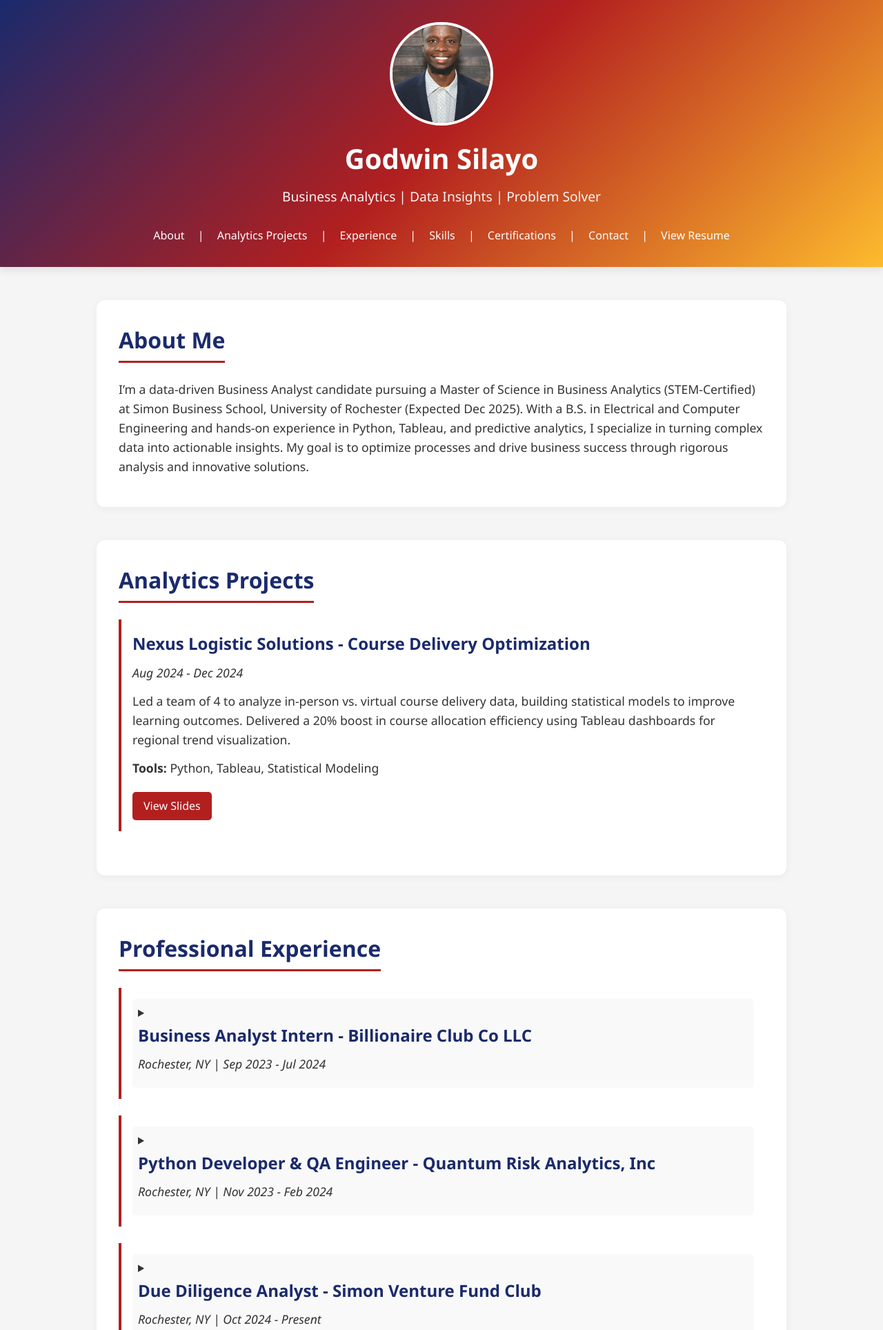
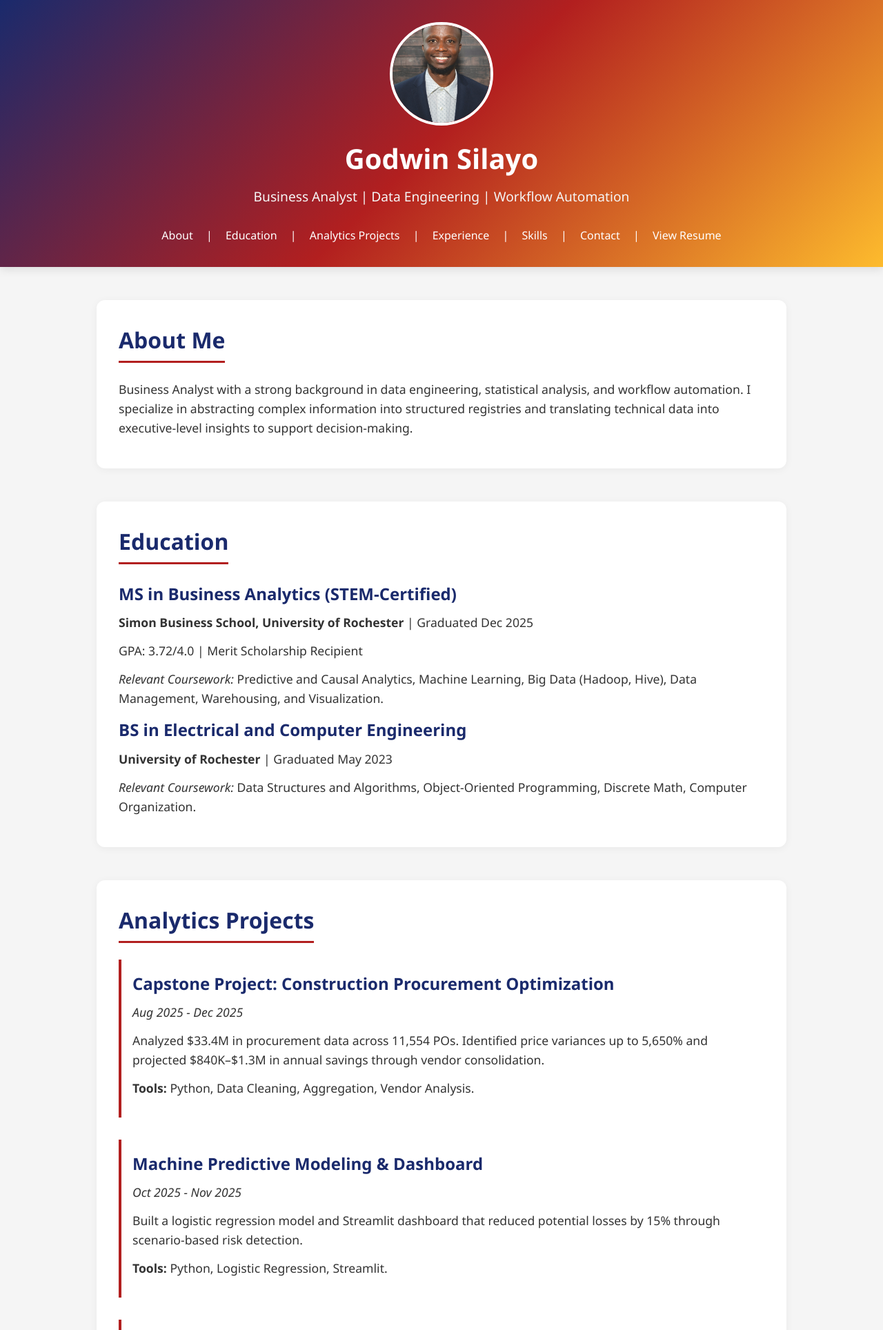
Before and after one commit to godwin15/myportfolio, a Flask app: page / in a window 1280 px wide. Shown: the top 1928 px of the page at 69% size. Run offline with Flask 3, Linux system fonts and the light colour scheme.

Commit message:
updated now

```diff
--- a/app.py
+++ b/app.py
@@ -32,7 +32,7 @@ def home():
 
 @app.route('/resume')
 def view_resume():
-    return send_file('static/resume.pdf', as_attachment=False)
+    return send_file('static/GodwinSilayo_Data.pdf', as_attachment=False)
 
 @app.route('/project/<filename>')
 def download_project(filename):
--- a/templates/index.html
+++ b/templates/index.html
@@ -3,7 +3,7 @@
 <head>
     <meta charset="UTF-8">
     <meta name="viewport" content="width=device-width, initial-scale=1.0">
-    <title>Godwin Silayo</title>
+    <title>Godwin Silayo | Business Analyst</title>
     <link rel="stylesheet" href="{{ url_for('static', filename='css/style.css') }}">
     <link rel="icon" type="image/x-icon" href="{{ url_for('static', filename='favicon.ico') }}">
 </head>
@@ -14,14 +14,14 @@
                 <img src="{{ url_for('static', filename='img/profile.jpg') }}" alt="Godwin Justin Silayo" class="profile-img" id="current-profile-img">
             </div>
             <h1>Godwin Silayo</h1>
-            <p class="tagline">Business Analytics | Data Insights | Problem Solver</p>
+            <p class="tagline">Business Analyst | Data Engineering | Workflow Automation</p>
         </div>
         <nav>
             <a href="#about">About</a> |
+            <a href="#education">Education</a> |
             <a href="#projects">Analytics Projects</a> |
             <a href="#experience">Experience</a> |
             <a href="#skills">Skills</a> |
-            <a href="#certificates">Certifications</a> |
             <a href="#contact">Contact</a> |
             <a href="/resume" target="_blank">View Resume</a>
         </nav>
@@ -30,53 +30,79 @@
     <section id="about">
         <h2>About Me</h2>
         <p>
-            I’m a data-driven Business Analyst candidate pursuing a Master of Science in Business Analytics (STEM-Certified) at Simon Business School, University of Rochester (Expected Dec 2025). With a B.S. in Electrical and Computer Engineering and hands-on experience in Python, Tableau, and predictive analytics, I specialize in turning complex data into actionable insights. My goal is to optimize processes and drive business success through rigorous analysis and innovative solutions.
+            Business Analyst with a strong background in data engineering, statistical analysis, and workflow automation.
+            I specialize in abstracting complex information into structured registries and translating technical data into executive-level insights to support decision-making.
         </p>
+    </section>
+
+    <section id="education">
+        <h2>Education</h2>
+        <div class="education-item">
+            <h3>MS in Business Analytics (STEM-Certified)</h3>
+            <p><strong>Simon Business School, University of Rochester</strong> | Graduated Dec 2025</p>
+            <p>GPA: 3.72/4.0 | Merit Scholarship Recipient</p>
+            <p><em>Relevant Coursework:</em> Predictive and Causal Analytics, Machine Learning, Big Data (Hadoop, Hive), Data Management, Warehousing, and Visualization.</p>
+        </div>
+        <div class="education-item">
+            <h3>BS in Electrical and Computer Engineering</h3>
+            <p><strong>University of Rochester</strong> | Graduated May 2023</p>
+            <p><em>Relevant Coursework:</em> Data Structures and Algorithms, Object-Oriented Programming, Discrete Math, Computer Organization.</p>
+        </div>
     </section>
 
     <section id="projects">
         <h2>Analytics Projects</h2>
-        {% for project in projects %}
+
         <div class="project-item">
-            <h3>{{ project.title }}</h3>
-            <p><em>{{ project.date }}</em></p>
-            <p>{{ project.description }}</p>
-            <p><strong>Tools:</strong> {{ project.tools }}</p>
-            <a href="{{ url_for('download_project', filename=project.file) }}" target="_blank" class="project-link">View Slides</a>
+            <h3>Capstone Project: Construction Procurement Optimization</h3>
+            <p><em>Aug 2025 - Dec 2025</em></p>
+            <p>Analyzed $33.4M in procurement data across 11,554 POs. Identified price variances up to 5,650% and projected $840K–$1.3M in annual savings through vendor consolidation.</p>
+            <p><strong>Tools:</strong> Python, Data Cleaning, Aggregation, Vendor Analysis.</p>
         </div>
-        {% endfor %}
+
+        <div class="project-item">
+            <h3>Machine Predictive Modeling & Dashboard</h3>
+            <p><em>Oct 2025 - Nov 2025</em></p>
+            <p>Built a logistic regression model and Streamlit dashboard that reduced potential losses by 15% through scenario-based risk detection.</p>
+            <p><strong>Tools:</strong> Python, Logistic Regression, Streamlit.</p>
+        </div>
+
+        <div class="project-item">
+            <h3>Customer Churn Analysis</h3>
+            <p><em>Mar 2025 - Apr 2025</em></p>
+            <p>Identified key churn drivers for telecom services using statistical testing and proposed pricing strategies to improve retention.</p>
+            <p><strong>Tools:</strong> Python, Statistical Testing.</p>
+        </div>
+
+        <div class="project-item">
+            <h3>ETL Warehouse & Visualization</h3>
+            <p><em>Jan 2025 - Mar 2025</em></p>
+            <p>Automated SQL ETL workflows to consolidate six disparate datasets, reducing data prep time and supporting unified reporting.</p>
+            <p><strong>Tools:</strong> SQL, ETL, Tableau.</p>
+        </div>
     </section>
 
     <section id="experience">
         <h2>Professional Experience</h2>
+        <details class="experience-item" open>
+            <summary>
+                <h3>Python Developer - Billionaire Club Co LLC</h3>
+                <p><em>Sep 2023 - Jul 2024</em></p>
+            </summary>
+            <div class="experience-content">
+                <p>Developed Django models integrated with PostgreSQL to improve user data management and reporting efficiency. Automated reporting processes, contributing to a 10% revenue increase.</p>
+                <p><strong>Tools:</strong> Python, Django, PostgreSQL.</p>
+            </div>
+        </details>
+
         <details class="experience-item">
             <summary>
-                <h3>Business Analyst Intern - Billionaire Club Co LLC</h3>
-                <p><em>Rochester, NY | Sep 2023 - Jul 2024</em></p>
+                <h3>Python Developer & QA Engineer - Quantum Risk Analytics, Inc.</h3>
+                <p><em>Nov 2023 - Feb 2024</em></p>
             </summary>
             <div class="experience-content">
-                <p>Elicited requirements from cross-functional teams, translating business needs into technical specs, driving a 10% revenue increase. Enhanced sprint efficiency by 15% using Jira and Agile methodologies.</p>
-                <p><strong>Tools:</strong> Jira, Slack, Google Sheets</p>
-            </div>
-        </details>
-        <details class="experience-item">
-            <summary>
-                <h3>Python Developer & QA Engineer - Quantum Risk Analytics, Inc</h3>
-                <p><em>Rochester, NY | Nov 2023 - Feb 2024</em></p>
-            </summary>
-            <div class="experience-content">
-                <p>Developed automated testing frameworks in Python, boosting test coverage and cutting defect rates by 25%, improving software quality for risk analytics solutions.</p>
-                <p><strong>Tools:</strong> Python, Jupyter Notebook, GitHub</p>
-            </div>
-        </details>
-        <details class="experience-item">
-            <summary>
-                <h3>Due Diligence Analyst - Simon Venture Fund Club</h3>
-                <p><em>Rochester, NY | Oct 2024 - Present</em></p>
-            </summary>
-            <div class="experience-content">
-                <p>Analyzed startup financials and market trends in a team of 6, providing data-backed investment recommendations.</p>
-                <p><strong>Tools:</strong> Excel, Power BI</p>
+                <p>Developed testing frameworks that reduced data defects in COVID-19 risk models by 25%. Built visualizations in Matplotlib to distill complex risk factors for executive reporting.</p>
+                <p><strong>Tools:</strong> Python, Matplotlib, QA Frameworks.</p>
             </div>
         </details>
     </section>
@@ -84,57 +110,31 @@
     <section id="skills">
         <h2>Skills & Tools</h2>
         <div class="skills-grid">
-            <div class="skill-item">Python (Analytics, Data Wrangling)</div>
-            <div class="skill-item">Tableau & Power BI (Visualization)</div>
-            <div class="skill-item">SQL (Data Management)</div>
-            <div class="skill-item">Statistical Modeling</div>
-            <div class="skill-item">Machine Learning Basics</div>
-            <div class="skill-item">Jira & Agile Methodologies</div>
-            <div class="skill-item">Excel & Google Sheets</div>
-            <div class="skill-item">Requirements Gathering</div>
+            <div class="skill-item">Python (Pandas, NumPy, Scikit-learn)</div>
+            <div class="skill-item">R & Statistical Analysis</div>
+            <div class="skill-item">SQL (MySQL, Hive, ETL Processes)</div>
+
+            <div class="skill-item">Tableau, Power BI & Streamlit</div>
+            <div class="skill-item">Interactive Dashboard Development</div>
+
+            <div class="skill-item">Excel (VBA, Power Query, Pivot Tables)</div>
+            <div class="skill-item">Big Data (Hadoop, Databricks)</div>
+            <div class="skill-item">Cloud & DevOps (AWS, GitHub, Jira)</div>
+
+            <div class="skill-item">Machine Learning & Predictive Modeling</div>
+            <div class="skill-item">API Integration & Workflow Automation</div>
         </div>
-    </section>
-
-    <section id="certificates">
-        <h2>Certifications</h2>
-        {% for cert in certificates %}
-        <div class="certificate-item">
-            <h3>{{ cert.title }}</h3>
-            <p><em>{{ cert.issuer }} | {{ cert.date }}</em></p>
-            {% if cert.url %}
-                <a href="{{ cert.url }}" target="_blank" class="certificate-link">View Certificate</a>
-            {% elif cert.file %}
-                <a href="{{ url_for('view_certificate', filename=cert.file) }}" target="_blank" class="certificate-link">View Certificate</a>
-            {% endif %}
-        </div>
-        {% endfor %}
     </section>
 
     <section id="contact">
         <h2>Contact Me</h2>
-        <p>Email: <a href="mailto:godwinsilayo100@gmail.com">godwinsilayo100@gmail.com</a> | Phone: (585) 329-4338</p>
-        <p>Interested in my analytics expertise? Let’s connect!</p>
-        <!-- <form action="/contact" method="POST" class="contact-form">
-            <label for="name">Name:</label>
-            <input type="text" id="name" name="name" required>
-            <label for="email">Email:</label>
-            <input type="email" id="email" name="email" required>
-            <label for="message">Message:</label>
-            <textarea id="message" name="message" rows="4" required></textarea>
-            <button type="submit">Send Message</button>
-        </form>
-        {% if messages %}
-            <h3>Messages Received:</h3>
-            <ul>
-                {% for msg in messages %}
-                    <li><strong>{{ msg.name }}</strong> ({{ msg.email }}): {{ msg.message }}</li>
-                {% endfor %}
-            </ul>
-        {% endif %} -->
+        <p>Email: <a href="mailto:gsilayo_simon@simon.rochester.edu">gsilayo_simon@simon.rochester.edu</a></p>
+        <p>Phone: (585) 329-4338</p>
+        <p>LinkedIn: <a href="https://www.linkedin.com/in/godwinsilayo/" target="_blank">linkedin.com/in/godwinsilayo/</a></p>
     </section>
 
     <footer>
-        <p>© 2025 Godwin Silayo | <a href="https://www.linkedin.com/in/godwinsilayo/" target="_blank">LinkedIn</a> | <a href="https://github.com/godwin15" target="_blank">GitHub</a></p>
+        <p>© 2025 Godwin Silayo | <a href="https://github.com/godwin15" target="_blank">GitHub</a></p>
     </footer>
 </body>
 </html>
```
Also changed, not shown: 3 other files.
